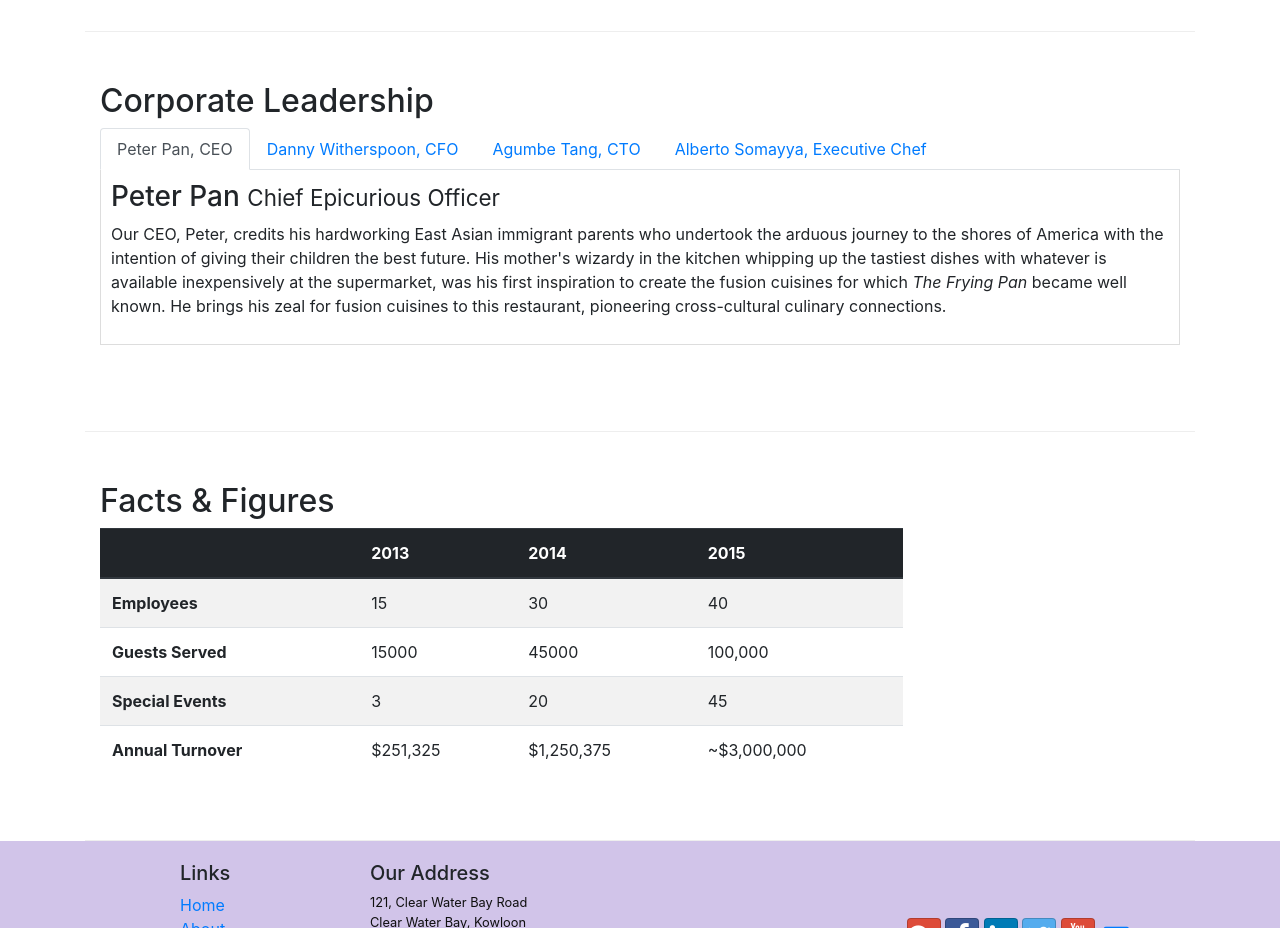
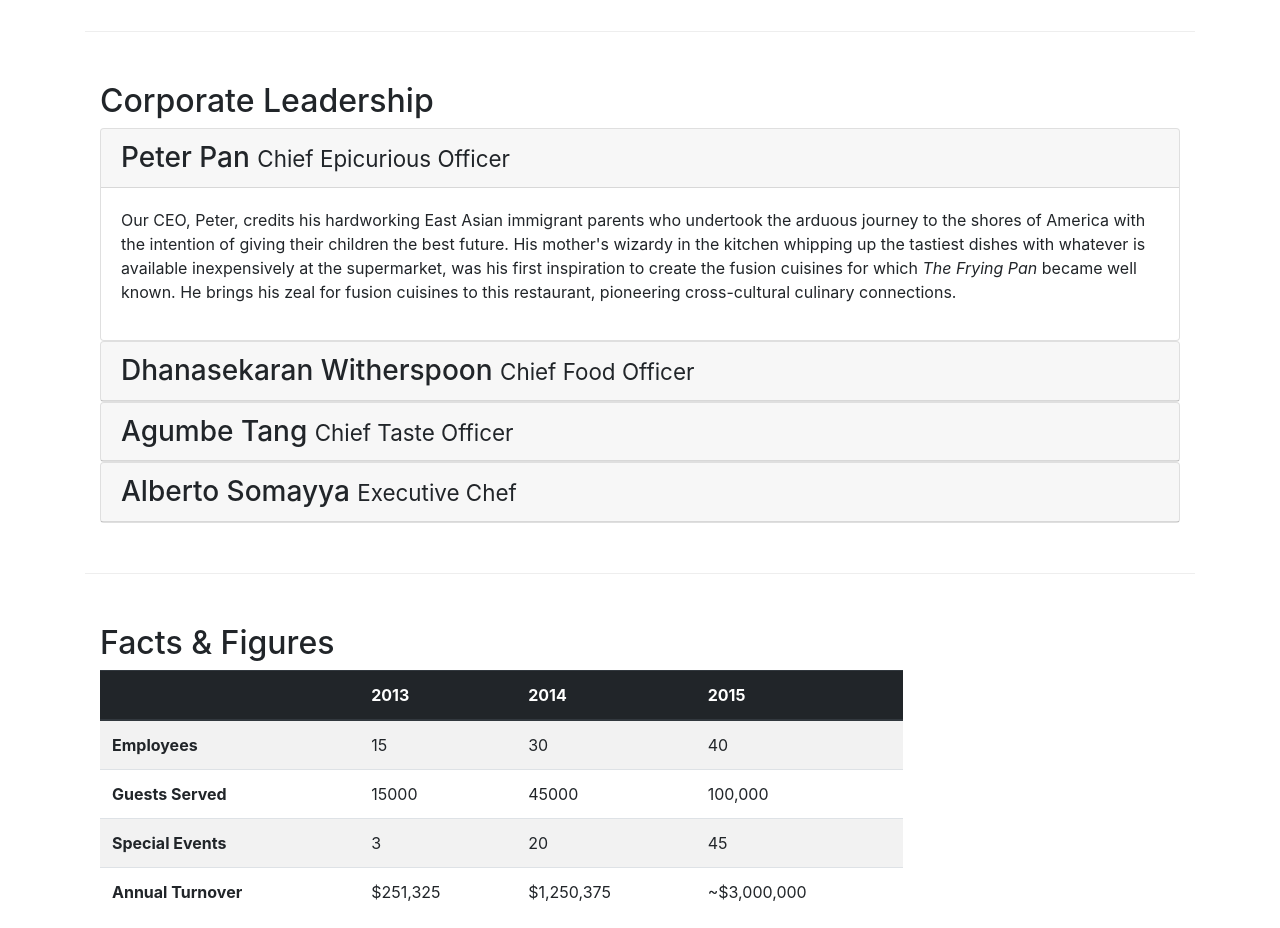
Before and after one commit to SanchitCoder98/conFusion, a website: page aboutus.html in a window 1280 px wide. Shown: the part 940-1868 px from the top of the page. Drawn offline with nearby package versions, Linux system fonts and the light colour scheme.

Commit message:
accordian

```diff
--- a/aboutus.html
+++ b/aboutus.html
@@ -104,41 +104,67 @@
             <div class="col-12">
                 <h2>Corporate Leadership</h2>
 
-                <ul class="nav nav-tabs">
-                    <li class="nav-item">
-                        <a class="nav-link active" href="#peter" role="tab" data-toggle="tab">Peter Pan, CEO</a>
-                    </li>
+                <div id="accordian">
+                    <div class="card">
+                        <div class="card-header" role="tab" id="peterhead">
+                            <h3 class="mb-0">
+                                <a data-toggle="collapse" data-target="#peter">
+                                    Peter Pan <small>Chief Epicurious Officer</small>
+                                </a>
+                            </h3>
+                        </div>
+                        <div role="tabpanel" class="collapse show" id="peter" data-parent="#accordian">
+                            <div class="card-body">
+                                <p class="d-none d-sm-block">Our CEO, Peter, credits his hardworking East Asian immigrant parents who undertook the arduous journey to the shores of America with the intention of giving their children the best future. His mother's wizardy in the kitchen whipping up the tastiest dishes with whatever is available inexpensively at the supermarket, was his first inspiration to create the fusion cuisines for which <em>The Frying Pan</em> became well known. He brings his zeal for fusion cuisines to this restaurant, pioneering cross-cultural culinary connections.</p>
+                            </div>
+                        </div>
+                    </div>
 
-                    <li class="nav-item">
-                        <a class="nav-link" href="#danny" role="tab" data-toggle="tab">Danny Witherspoon, CFO</a>
-                    </li>
+                    <div class="card">
+                        <div class="card-header" role="tab" id="dannyhead">
+                            <h3 class="mb-0">
+                               <a data-toggle="collapse" data-target="#danny">
+                                    Dhanasekaran Witherspoon <small>Chief Food Officer</small>
+                               </a>
+                            </h3>
+                        </div>
+                        <div role="tabpanel" class="collapse" id="danny" data-parent="#accordian">
+                            <div class="card-body">
+                                <p class="d-none d-sm-block">Our CFO, Danny, as he is affectionately referred to by his colleagues, comes from a long established family tradition in farming and produce. His experiences growing up on a farm in the Australian outback gave him great appreciation for varieties of food sources. As he puts it in his own words, <em>Everything that runs, wins, and everything that stays, pays!</em></p>
+                            </div>
+                        </div>
+                    </div>
 
-                    <li class="nav-item">
-                        <a class="nav-link" href="#agumbe" role="tab" data-toggle="tab">Agumbe Tang, CTO</a>
-                    </li>
+                    <div class="card">
+                        <div class="card-header" role="tab" id="agumbehead">
+                            <h3 class="mb-0">
+                                <a data-toggle="collapse" data-target="#agumbe">
+                                    Agumbe Tang <small>Chief Taste Officer</small>
+                                </a>
+                            </h3>
+                        </div>
+                        <div role="tabpanel" class="collapse" id="agumbe" data-parent="#accordian">
+                            <div class="card-body">
+                                    <p class="d-none d-sm-block">Blessed with the most discerning gustatory sense, Agumbe, our CTO, personally ensures that every dish that we serve meets his exacting tastes. Our chefs dread the tongue lashing that ensues if their dish does not meet his exacting standards. He lives by his motto, <em>You click only if you survive my lick.</em></p>
+                            </div>
+                        </div>
+                    </div>
 
-                    <li class="nav-item">
-                        <a class="nav-link" href="#alberto" role="tab" data-toggle="tab">Alberto Somayya, Executive Chef</a>
-                    </li>
+                    <div class="card">
+                        <div class="card-header" role="tab" id="albertohead">
+                            <h3 class="mb-0">
+                                <a data-toggle="collapse" data-target="#alberto">
+                                    Alberto Somayya <small>Executive Chef</small>
+                                </a>
+                            </h3>
+                        </div>
+                        <div role="tabpanel" class="collapse" id="alberto" data-parent="#accordian">
+                            <div class="card-body">
+                                <p class="d-none d-sm-block">Award winning three-star Michelin chef with wide International experience having worked closely with whos-who in the culinary world, he specializes in creating mouthwatering Indo-Italian fusion experiences. He says, <em>Put together the cuisines from the two craziest cultures, and you get a winning hit! Amma Mia!</em></p>
+                            </div>
+                        </div>
+                    </div>
 
-                </ul>
-                <div class="tab-content">
-                    <div role="tabpanel" class="tab-pane fade show active" id="peter">
-                        <h3>Peter Pan <small>Chief Epicurious Officer</small></h3>
-                        <p class="d-none d-sm-block">Our CEO, Peter, credits his hardworking East Asian immigrant parents who undertook the arduous journey to the shores of America with the intention of giving their children the best future. His mother's wizardy in the kitchen whipping up the tastiest dishes with whatever is available inexpensively at the supermarket, was his first inspiration to create the fusion cuisines for which <em>The Frying Pan</em> became well known. He brings his zeal for fusion cuisines to this restaurant, pioneering cross-cultural culinary connections.</p>
-                    </div>
-                    <div role="tabpanel" class="tab-pane fade" id="danny">
-                        <h3>Dhanasekaran Witherspoon <small>Chief Food Officer</small></h3>
-                        <p class="d-none d-sm-block">Our CFO, Danny, as he is affectionately referred to by his colleagues, comes from a long established family tradition in farming and produce. His experiences growing up on a farm in the Australian outback gave him great appreciation for varieties of food sources. As he puts it in his own words, <em>Everything that runs, wins, and everything that stays, pays!</em></p>
-                    </div>
-                    <div role="tabpanel" class="tab-pane fade" id="agumbe">
-                        <h3>Agumbe Tang <small>Chief Taste Officer</small></h3>
-                        <p class="d-none d-sm-block">Blessed with the most discerning gustatory sense, Agumbe, our CTO, personally ensures that every dish that we serve meets his exacting tastes. Our chefs dread the tongue lashing that ensues if their dish does not meet his exacting standards. He lives by his motto, <em>You click only if you survive my lick.</em></p>
-                    </div>
-                    <div role="tabpanel" class="tab-pane fade" id="alberto">
-                        <h3>Alberto Somayya <small>Executive Chef</small></h3>
-                        <p class="d-none d-sm-block">Award winning three-star Michelin chef with wide International experience having worked closely with whos-who in the culinary world, he specializes in creating mouthwatering Indo-Italian fusion experiences. He says, <em>Put together the cuisines from the two craziest cultures, and you get a winning hit! Amma Mia!</em></p>
-                    </div>
                 </div>
             </div>
        </div>
```
